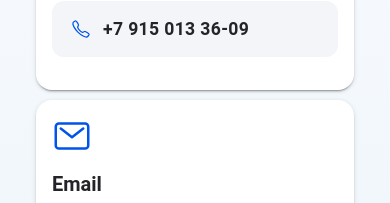
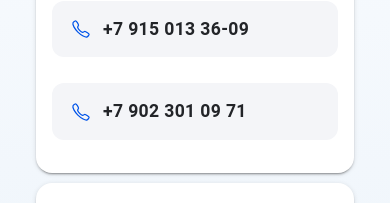
Before and after one commit to stanley-co/landing-web, a React (Vite) app: page /contacts in a window 390 px wide. Shown: the part 469-672 px from the top of the page. Built offline with nearby package versions, Linux system fonts and the light colour scheme; no server answers.

Commit message:
STAN-64 yet another phone - Sasha to contact info

```diff
--- a/src/components/ContactInfo/ContactInfo.tsx
+++ b/src/components/ContactInfo/ContactInfo.tsx
@@ -40,6 +40,14 @@ const ContactInfo = () => {
                     <a href="tel:+79150133609" className={styles.phoneItem}>
                       <IonIcon icon={callOutline} className={styles.phoneIcon} />
                       <span className={styles.phoneNumber}>+7 915 013 36-09</span>
+                    </a>
+                  </div>
+                </IonCardContent>
+                <IonCardContent>
+                <div className={styles.phoneList}>
+                    <a href="tel:+79023010971" className={styles.phoneItem}>
+                      <IonIcon icon={callOutline} className={styles.phoneIcon} />
+                      <span className={styles.phoneNumber}>+7 902 301 09 71</span>
                     </a>
                   </div>
                 </IonCardContent>
```
